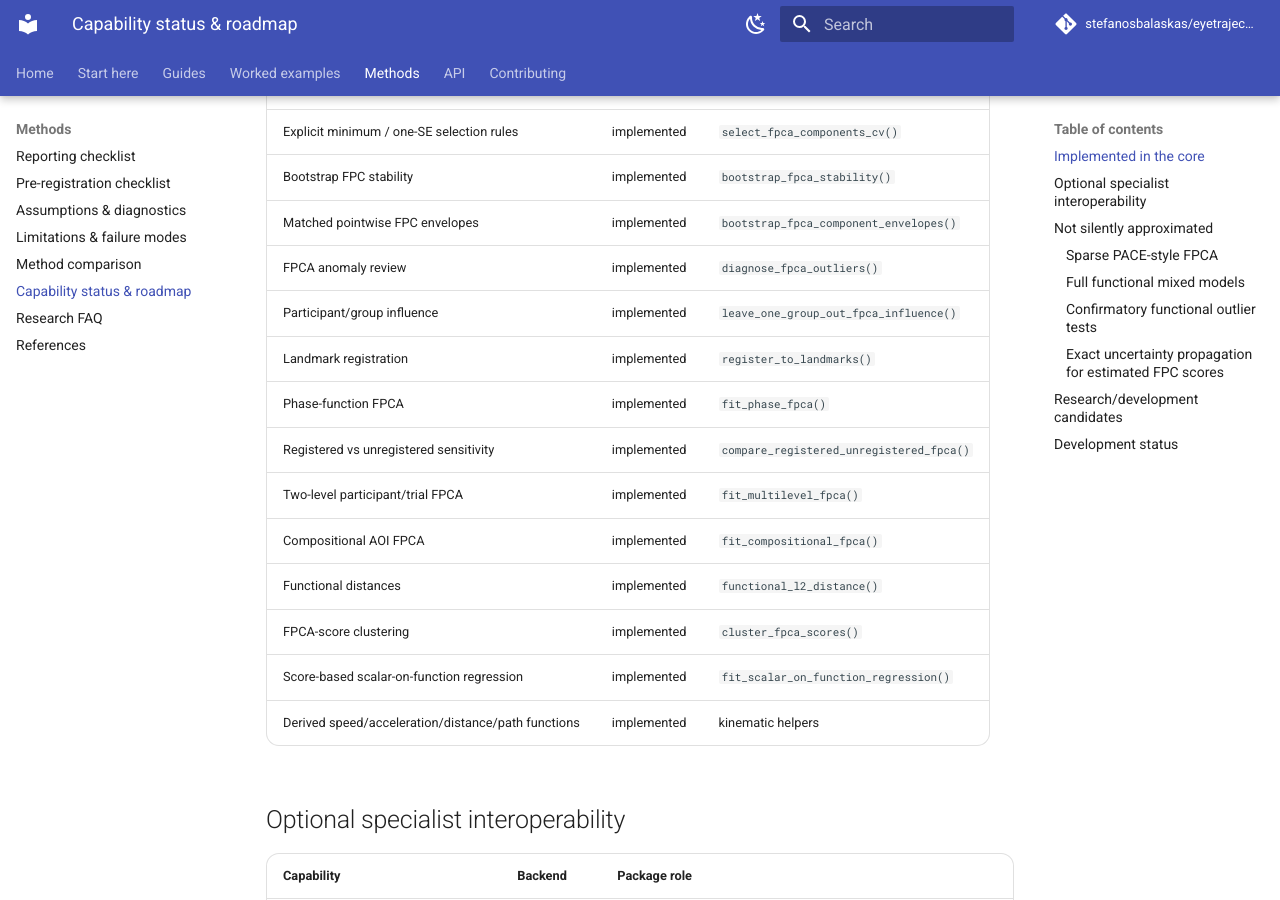
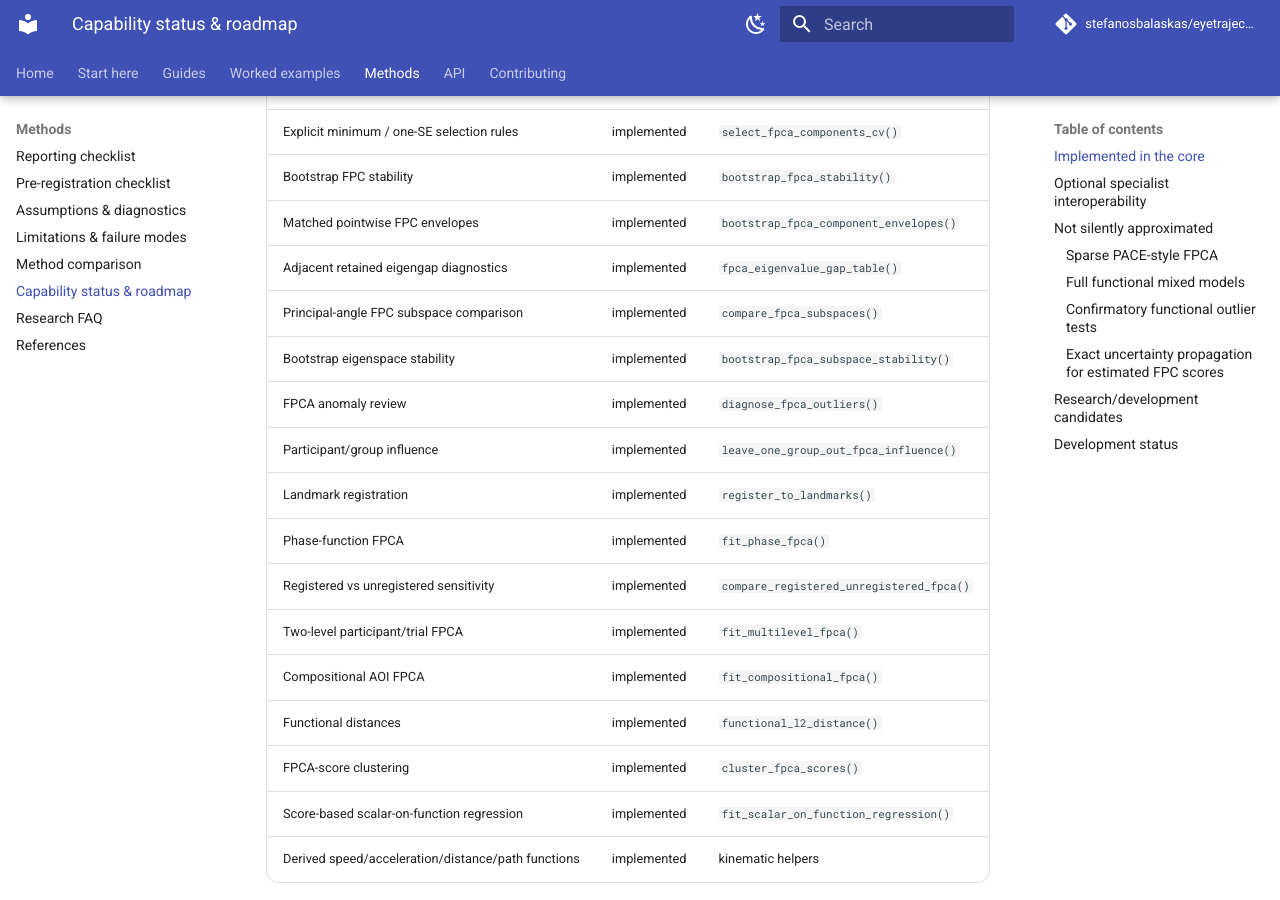
Before and after one commit to stefanosbalaskas/eyetrajectoriespy, an MkDocs documentation site: the page built from docs/methods/status-roadmap.md, in a window 1280 px wide and 900 px high, scrolled down 752 px. Built offline with MkDocs 1.6.1 and Material for MkDocs 9.7.7, drawn with Linux system fonts in a browser that asks for light colours; comment, search, counter and statistics services are not loaded; some of the changed text lies outside the part shown.

Commit message:
Update roadmap for FPCA subspace stability

```diff
--- a/docs/methods/status-roadmap.md
+++ b/docs/methods/status-roadmap.md
@@ -19,6 +19,9 @@ This page distinguishes implemented scientific contracts from optional interoper
 | Explicit minimum / one-SE selection rules | implemented | `select_fpca_components_cv()` |
 | Bootstrap FPC stability | implemented | `bootstrap_fpca_stability()` |
 | Matched pointwise FPC envelopes | implemented | `bootstrap_fpca_component_envelopes()` |
+| Adjacent retained eigengap diagnostics | implemented | `fpca_eigenvalue_gap_table()` |
+| Principal-angle FPC subspace comparison | implemented | `compare_fpca_subspaces()` |
+| Bootstrap eigenspace stability | implemented | `bootstrap_fpca_subspace_stability()` |
 | FPCA anomaly review | implemented | `diagnose_fpca_outliers()` |
 | Participant/group influence | implemented | `leave_one_group_out_fpca_influence()` |
 | Landmark registration | implemented | `register_to_landmarks()` |
```
Also changed, not shown: other parts of docs/methods/status-roadmap.md (+1 -2 lines).
